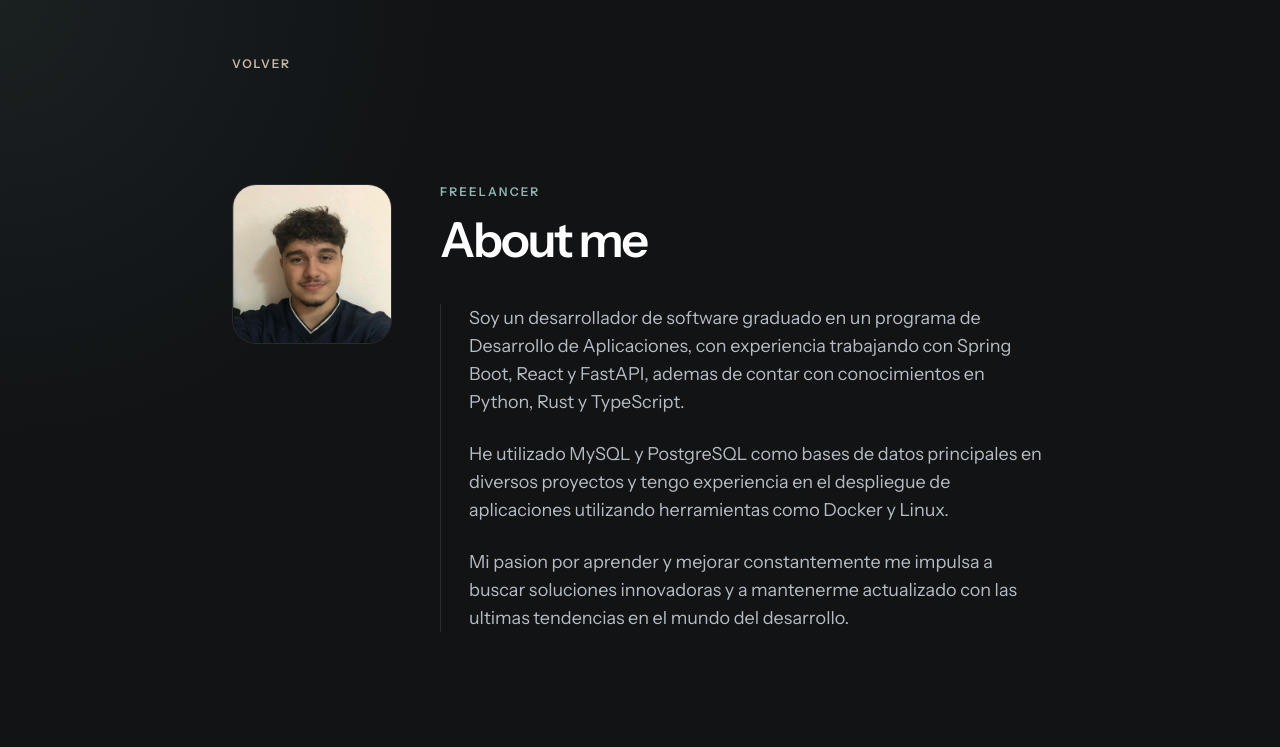
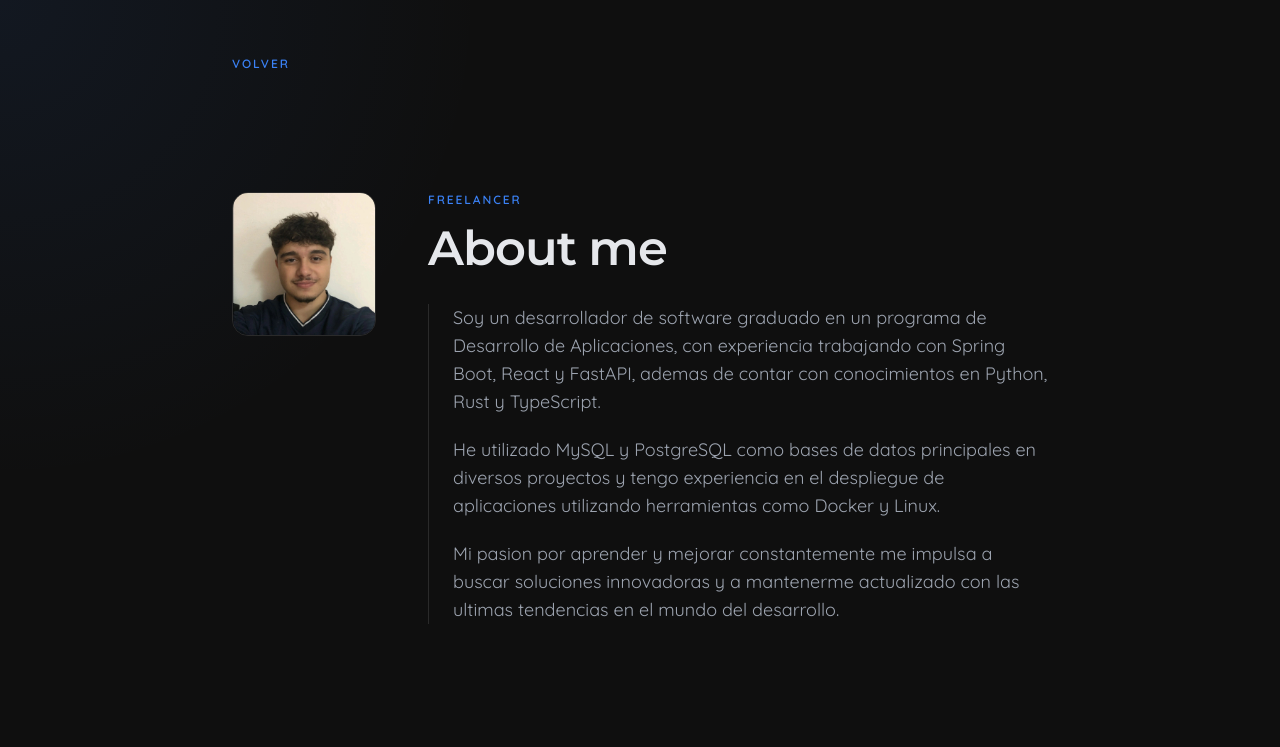
Before and after one commit to markush0f/portfolio, an Astro site: page /freelance in a window 1280 px wide. Built offline with nearby package versions, Linux system fonts and the light colour scheme; Astro itself is replaced by a stand-in of ours.

Commit message:
feat: add GSAP animations and transitions to freelance page
- Updated package.json and package-lock.json to include GSAP dependency.
- Enhanced PortfolioNavbar with freelance navigation animations using GSAP.
- Introduced page transition overlay in Layout.astro for smoother transitions.
- Created FreelanceAboutGsap component to handle animations for freelance section.
- Added styles for page transition effects in global.css.
- Updated skills-lock.json to include new GSAP-related skills.
- Added SKILL.md files for animate and gsap-core skills with detailed usage instructions.

```diff
--- a/package.json
+++ b/package.json
@@ -22,6 +22,7 @@
     "@types/react": "^19.0.4",
     "@types/react-dom": "^19.0.2",
     "astro": "^5.18.0",
+    "gsap": "^3.14.2",
     "lucide-react": "^0.548.0",
     "motion": "^11.17.0",
     "react": "^19.0.0",
--- /dev/null
+++ b/src/features/freelance/components/FreelanceAboutGsap.tsx
@@ -0,0 +1,159 @@
+import { useLayoutEffect, useRef } from "react";
+import { gsap } from "gsap";
+
+interface FreelanceAboutGsapProps {
+  paragraphs: string[];
+}
+
+export function FreelanceAboutGsap({ paragraphs }: FreelanceAboutGsapProps) {
+  const rootRef = useRef<HTMLElement | null>(null);
+
+  useLayoutEffect(() => {
+    const reduceMotion = window.matchMedia(
+      "(prefers-reduced-motion: reduce)",
+    ).matches;
+
+    if (reduceMotion || !rootRef.current) {
+      const overlay = document.getElementById("page-transition-overlay");
+      if (overlay) {
+        overlay.style.opacity = "0";
+        overlay.style.pointerEvents = "none";
+      }
+      return;
+    }
+
+    const context = gsap.context(() => {
+      const overlay = document.getElementById("page-transition-overlay");
+      const surface = overlay?.querySelector<HTMLElement>(
+        ".page-transition-surface",
+      );
+      const line = overlay?.querySelector<HTMLElement>(".page-transition-line");
+
+      if (overlay && surface && line) {
+        gsap.set(overlay, { opacity: 1, pointerEvents: "none" });
+        gsap.set(surface, { scaleY: 1, transformOrigin: "bottom center" });
+        gsap.set(line, { scaleX: 1, transformOrigin: "right center" });
+
+        gsap
+          .timeline({
+            defaults: {
+              ease: "power2.out",
+            },
+            onComplete: () => {
+              gsap.set(overlay, { opacity: 0 });
+            },
+          })
+          .to(line, {
+            scaleX: 0,
+            duration: 0.22,
+          })
+          .to(
+            surface,
+            {
+              scaleY: 0,
+              duration: 0.28,
+            },
+            0.06,
+          );
+      }
+
+      gsap.set("[data-freelance-photo]", {
+        opacity: 0,
+        y: 12,
+      });
+      gsap.set("[data-freelance-copy]", { opacity: 0, y: 14 });
+      gsap.set("[data-freelance-paragraph]", { opacity: 0, y: 12 });
+
+      const timeline = gsap.timeline({
+        defaults: {
+          ease: "power2.out",
+        },
+      });
+
+      timeline
+        .to("[data-freelance-photo]", {
+          opacity: 1,
+          y: 0,
+          duration: 0.32,
+        })
+        .to(
+          "[data-freelance-copy]",
+          {
+            opacity: 1,
+            y: 0,
+            duration: 0.28,
+            stagger: 0.05,
+          },
+          "-=0.18",
+        )
+        .to(
+          "[data-freelance-paragraph]",
+          {
+            opacity: 1,
+            y: 0,
+            duration: 0.26,
+            stagger: 0.05,
+          },
+          "-=0.12",
+        );
+    }, rootRef);
+
+    return () => context.revert();
+  }, []);
+
+  return (
+    <main
+      ref={rootRef}
+      className="mx-auto flex min-h-screen max-w-4xl flex-col px-6 py-10 md:px-10 md:py-14"
+    >
+      <a
+        href="/"
+        className="inline-flex w-fit items-center text-xs font-semibold uppercase tracking-[0.16em] text-[var(--accent-blue)] transition hover:text-[var(--accent-blue-light)]"
+      >
+        Volver
+      </a>
+
+      <section className="flex flex-1 flex-col justify-center py-16 md:py-24">
+        <div className="grid items-start gap-10 md:grid-cols-[148px_minmax(0,1fr)] md:gap-12">
+          <div className="flex justify-start">
+            <img
+              data-freelance-photo="true"
+              src="/profile.jpeg"
+              alt="Foto de Markus Abramian Medina"
+              className="h-32 w-32 rounded-2xl border border-[var(--border-color)] object-cover md:h-36 md:w-36"
+            />
+          </div>
+
+          <div className="max-w-3xl space-y-8">
+            <div className="space-y-4">
+              <p
+                data-freelance-copy="true"
+                className="text-xs font-semibold uppercase tracking-[0.16em] text-[var(--accent-blue)]"
+              >
+                Freelancer
+              </p>
+              <h1
+                data-freelance-copy="true"
+                className="text-4xl font-semibold leading-tight text-[var(--text-primary)] md:text-5xl"
+              >
+                About me
+              </h1>
+            </div>
+
+            <div className="space-y-5 border-l border-[var(--border-color)] pl-5 md:pl-6">
+              {paragraphs.map((paragraph, index) => (
+                <p
+                  key={`${index}-${paragraph.slice(0, 24)}`}
+                  data-freelance-paragraph="true"
+                  className="max-w-2xl text-base leading-8 text-[var(--text-secondary)] md:text-lg"
+                >
+                  {paragraph}
+                </p>
+              ))}
+            </div>
+          </div>
+        </div>
+      </section>
+    </main>
+  );
+}
--- a/src/features/navigation/PortfolioNavbar.tsx
+++ b/src/features/navigation/PortfolioNavbar.tsx
@@ -1,4 +1,5 @@
 import { useEffect, useState } from "react";
+import { gsap } from "gsap";
 
 import { profile } from "../../data/profile";
 import { useLanguage } from "../../i18n/useLanguage";
@@ -49,6 +50,67 @@ export function PortfolioNavbar() {
   const handleNavigate = (sectionId: string) => {
     scrollToSection(sectionId);
     setMenuOpen(false);
+  };
+
+  const handleFreelanceNavigation = (
+    event: React.MouseEvent<HTMLAnchorElement>,
+  ) => {
+    if (
+      event.defaultPrevented ||
+      event.button !== 0 ||
+      event.metaKey ||
+      event.ctrlKey ||
+      event.shiftKey ||
+      event.altKey
+    ) {
+      return;
+    }
+
+    event.preventDefault();
+    setMenuOpen(false);
+
+    const overlay = document.getElementById("page-transition-overlay");
+    const surface = overlay?.querySelector<HTMLElement>(
+      ".page-transition-surface",
+    );
+    const line = overlay?.querySelector<HTMLElement>(".page-transition-line");
+
+    if (!overlay || !surface || !line) {
+      window.location.assign("/freelance");
+      return;
+    }
+
+    gsap.killTweensOf([overlay, surface, line]);
+    gsap.set(overlay, { opacity: 1, pointerEvents: "auto" });
+    gsap.set(surface, {
+      scaleY: 0,
+      transformOrigin: "top center",
+    });
+    gsap.set(line, {
+      scaleX: 0,
+      transformOrigin: "left center",
+      opacity: 1,
+    });
+
+    gsap
+      .timeline({
+        defaults: {
+          ease: "power2.out",
+        },
+        onComplete: () => window.location.assign("/freelance"),
+      })
+      .to(surface, {
+        scaleY: 1,
+        duration: 0.26,
+      })
+      .to(
+        line,
+        {
+          scaleX: 1,
+          duration: 0.22,
+        },
+        0.04,
+      );
   };
 
   return (
@@ -148,7 +210,8 @@ export function PortfolioNavbar() {
 
           <a
             href="/freelance"
-            className="rounded-lg px-4 py-2 text-left text-sm font-medium text-amber-300 transition-all duration-300 hover:bg-amber-500/10 hover:text-amber-200 sm:text-center"
+            onClick={handleFreelanceNavigation}
+            className="rounded-lg px-4 py-2 text-left text-sm font-medium text-blue-400 transition-all duration-300 hover:bg-blue-500/10 hover:text-blue-300 sm:text-center"
           >
             Freelancer
           </a>
--- a/src/layouts/Layout.astro
+++ b/src/layouts/Layout.astro
@@ -5,12 +5,14 @@ interface Props {
   title?: string;
   description?: string;
   themeColor?: string;
+  pageName?: string;
 }
 
 const {
   title = "Markus Abramian Medina | Portfolio",
   description = "Portfolio de Markus Abramian Medina, desarrollador full stack especializado en frontend, backend e integracion de IA.",
   themeColor = "#0f0f0f",
+  pageName = "default",
 } = Astro.props as Props;
 ---
 
@@ -25,7 +27,15 @@ const {
     <meta name="theme-color" content={themeColor} />
     <title>{title}</title>
   </head>
-  <body class="scroll-smooth">
+  <body class="scroll-smooth" data-page={pageName}>
+    <div
+      id="page-transition-overlay"
+      aria-hidden="true"
+      class="pointer-events-none fixed inset-0 z-[999] opacity-0"
+    >
+      <div class="page-transition-surface"></div>
+      <div class="page-transition-line"></div>
+    </div>
     <slot />
   </body>
 </html>
--- a/src/pages/freelance.astro
+++ b/src/pages/freelance.astro
@@ -1,4 +1,5 @@
 ---
+import { FreelanceAboutGsap } from "../features/freelance/components/FreelanceAboutGsap";
 import Layout from "../layouts/Layout.astro";
 import { aboutContent } from "../data/about";
 
@@ -8,114 +9,34 @@ const aboutParagraphs = [
   "Mi pasion por aprender y mejorar constantemente me impulsa a buscar soluciones innovadoras y a mantenerme actualizado con las ultimas tendencias en el mundo del desarrollo.",
 ];
 
-const fallbackParagraph = aboutContent.paragraphs[0]?.es;
+const paragraphs =
+  aboutParagraphs.length > 0
+    ? aboutParagraphs
+    : aboutContent.paragraphs[0]?.es
+      ? [aboutContent.paragraphs[0].es]
+      : [];
 ---
 
 <Layout
   title="Freelancer | About Me"
   description="Vista freelance minimalista centrada unicamente en el about me."
-  themeColor="#111315"
+  themeColor="#0f0f0f"
+  pageName="freelance"
 >
-  <div class="freelance-shell min-h-screen bg-[#111315] text-[#f3efe8]">
-    <main
-      class="freelance-content mx-auto flex min-h-screen max-w-4xl flex-col px-6 py-10 md:px-10 md:py-14"
-    >
-      <a
-        href="/"
-        class="inline-flex w-fit items-center text-xs font-semibold uppercase tracking-[0.16em] text-[#c7b8a4] transition hover:text-white"
-      >
-        Volver
-      </a>
-
-      <section class="flex flex-1 flex-col justify-center py-16 md:py-24">
-        <div
-          class="grid items-start gap-10 md:grid-cols-[160px_minmax(0,1fr)] md:gap-12"
-        >
-          <div class="flex justify-start">
-            <img
-              src="/profile.jpeg"
-              alt="Foto de Markus Abramian Medina"
-              class="h-32 w-32 rounded-3xl border border-white/10 object-cover md:h-40 md:w-40"
-            />
-          </div>
-
-          <div class="max-w-3xl space-y-10">
-            <div class="space-y-4">
-              <p
-                class="text-xs font-semibold uppercase tracking-[0.18em] text-[#8fb7b1]"
-              >
-                Freelancer
-              </p>
-              <h1
-                class="freelance-heading text-4xl font-semibold leading-tight text-white md:text-5xl"
-              >
-                About me
-              </h1>
-            </div>
-
-            <div class="space-y-6 border-l border-white/10 pl-5 md:pl-7">
-              {
-                aboutParagraphs.map((paragraph) => (
-                  <p class="max-w-2xl text-base leading-8 text-[#b6bcc3] md:text-lg">
-                    {paragraph}
-                  </p>
-                ))
-              }
-
-              {
-                !aboutParagraphs.length && fallbackParagraph ? (
-                  <p class="max-w-2xl text-base leading-8 text-[#b6bcc3] md:text-lg">
-                    {fallbackParagraph}
-                  </p>
-                ) : null
-              }
-            </div>
-          </div>
-        </div>
-      </section>
-    </main>
+  <div
+    class="freelance-shell min-h-screen bg-[var(--bg-primary)] text-[var(--text-primary)]"
+  >
+    <FreelanceAboutGsap client:load paragraphs={paragraphs} />
   </div>
 </Layout>
 
 <style>
-  @import url("https://fonts.googleapis.com/css2?family=Instrument+Sans:wght@400;500;600;700&display=swap");
-
   .freelance-shell {
-    font-family: "Instrument Sans", sans-serif;
     background-image: radial-gradient(
       circle at top left,
-      rgba(143, 183, 177, 0.08),
-      transparent 30%
+      rgba(59, 130, 246, 0.08),
+      transparent 32%
     );
-    animation: freelance-surface-in 180ms ease-out both;
-  }
-
-  .freelance-heading {
-    font-family: "Instrument Sans", sans-serif;
-    letter-spacing: -0.045em;
-  }
-
-  .freelance-content {
-    animation: freelance-content-in 220ms ease-out both;
-  }
-
-  @keyframes freelance-surface-in {
-    from {
-      background-color: #0f0f0f;
-    }
-
-    to {
-      background-color: #111315;
-    }
-  }
-
-  @keyframes freelance-content-in {
-    from {
-      opacity: 0;
-    }
-
-    to {
-      opacity: 1;
-    }
+    color: var(--text-primary);
   }
 </style>
```
Also changed, not shown: skills-lock.json (+10 -0 lines), src/styles/global.css (+44 -0 lines), .agents/skills/animate/SKILL.md (added), .agents/skills/gsap-core/SKILL.md (added), 1 other file.
